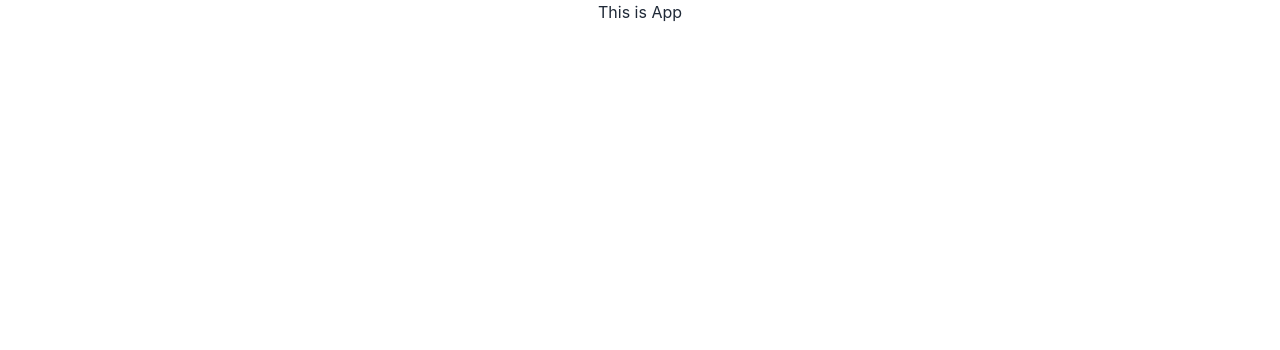
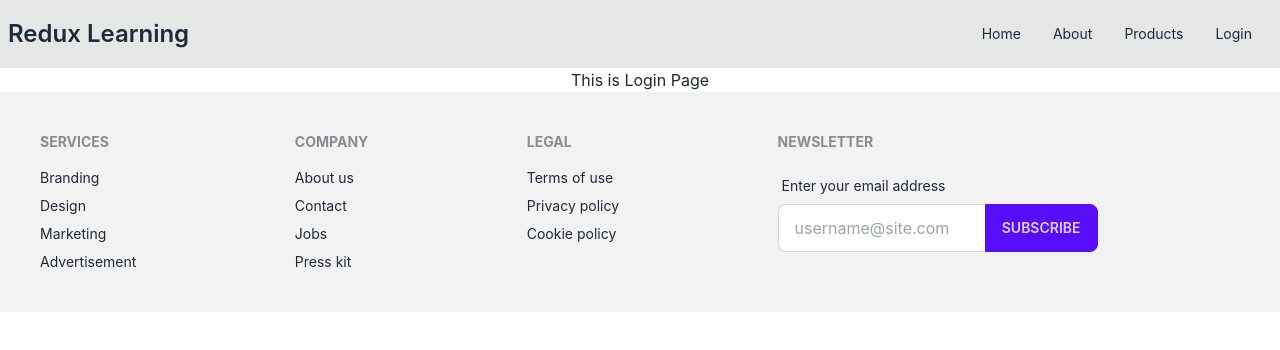
Before and after one commit to Mazharul430106/redux-learning-one, a React (Create React App) app: page /login in a window 1280 px wide. Shown: the top 350 px of the page. Built offline with nearby package versions, Linux system fonts and the light colour scheme.

Commit message:
added simple folder structure

```diff
--- a/src/App.js
+++ b/src/App.js
@@ -1,10 +1,17 @@
-import logo from './logo.svg';
+import { RouterProvider, } from 'react-router-dom';
 import './App.css';
+import AuthProvider from './Context/AuthProvider';
+import Main from './Layout/Main';
+import { routes } from './Routes/Route/Route';
 
 function App() {
   return (
     <div className="App">
-     <h1>This is App </h1>
+      <AuthProvider>
+        <RouterProvider router={routes}>
+          <Main></Main>
+        </RouterProvider>
+      </AuthProvider>
     </div>
   );
 }
--- /dev/null
+++ b/src/Context/AuthProvider.js
@@ -0,0 +1,22 @@
+import React, { createContext } from 'react';
+
+const AuthContext = createContext();
+
+
+
+const AuthProvider = ({children}) => {
+
+    const authInfo = {
+        name: 'Mazharul Islam'
+    }
+
+
+
+    return (
+        <AuthContext.Provider value={authInfo}>
+            {children}
+        </AuthContext.Provider>
+    );
+};
+
+export default AuthProvider;
--- /dev/null
+++ b/src/Layout/Main.js
@@ -0,0 +1,16 @@
+import React from 'react';
+import Navbar from '../Shared/Navbar/Navbar';
+import { Outlet } from 'react-router-dom';
+import Footer from '../Shared/Footer/Footer';
+
+const Main = () => {
+    return (
+        <div>
+            <Navbar></Navbar>
+            <Outlet></Outlet>
+            <Footer></Footer>
+        </div>
+    );
+};
+
+export default Main;
--- /dev/null
+++ b/src/Pages/About/About.js
@@ -0,0 +1,11 @@
+import React from 'react';
+
+const About = () => {
+    return (
+        <div>
+            <h1>This is About Page</h1>
+        </div>
+    );
+};
+
+export default About;
--- /dev/null
+++ b/src/Pages/Home/Home.js
@@ -0,0 +1,11 @@
+import React from 'react';
+
+const Home = () => {
+    return (
+        <div>
+            <h1>This is Home Page</h1>
+        </div>
+    );
+};
+
+export default Home;
--- /dev/null
+++ b/src/Pages/Login/Login.js
@@ -0,0 +1,11 @@
+import React from 'react';
+
+const Login = () => {
+    return (
+        <div>
+            <h1>This is Login Page</h1>
+        </div>
+    );
+};
+
+export default Login;
--- /dev/null
+++ b/src/Pages/Products/Products.js
@@ -0,0 +1,11 @@
+import React from 'react';
+
+const Products = () => {
+    return (
+        <div>
+            <h1>This is Products Page</h1>
+        </div>
+    );
+};
+
+export default Products;
--- /dev/null
+++ b/src/Routes/Route/Route.js
@@ -0,0 +1,35 @@
+import { createBrowserRouter } from "react-router-dom";
+import Main from "../../Layout/Main";
+import Home from "../../Pages/Home/Home";
+import Products from "../../Pages/Products/Products";
+import Login from "../../Pages/Login/Login";
+import About from "../../Pages/About/About";
+
+export const routes = createBrowserRouter([
+    {
+        path: '/',
+        element: <Main></Main>,
+        children: [
+            {
+                path: '/',
+                element: <Home></Home>
+            },
+            {
+                path: '/about',
+                element: <About></About>
+            },
+            {
+                path: '/products',
+                element: <Products></Products>
+            },
+            {
+                path: '/login',
+                element: <Login></Login>
+            },
+            {
+                path: '*',
+                element: <div>Page Not Found</div>
+            }
+        ]
+    }
+])
--- /dev/null
+++ b/src/Shared/Footer/Footer.js
@@ -0,0 +1,42 @@
+import React from 'react';
+
+const Footer = () => {
+    return (
+        <footer className="footer p-10 bg-base-200 text-base-content">
+            <div>
+                <span className="footer-title">Services</span>
+                <a className="link link-hover">Branding</a>
+                <a className="link link-hover">Design</a>
+                <a className="link link-hover">Marketing</a>
+                <a className="link link-hover">Advertisement</a>
+            </div>
+            <div>
+                <span className="footer-title">Company</span>
+                <a className="link link-hover">About us</a>
+                <a className="link link-hover">Contact</a>
+                <a className="link link-hover">Jobs</a>
+                <a className="link link-hover">Press kit</a>
+            </div>
+            <div>
+                <span className="footer-title">Legal</span>
+                <a className="link link-hover">Terms of use</a>
+                <a className="link link-hover">Privacy policy</a>
+                <a className="link link-hover">Cookie policy</a>
+            </div>
+            <div>
+                <span className="footer-title">Newsletter</span>
+                <div className="form-control w-80">
+                    <label className="label">
+                        <span className="label-text">Enter your email address</span>
+                    </label>
+                    <div className="relative">
+                        <input type="text" placeholder="username@site.com" className="input input-bordered w-full pr-16" />
+                        <button className="btn btn-primary absolute top-0 right-0 rounded-l-none">Subscribe</button>
+                    </div>
+                </div>
+            </div>
+        </footer>
+    );
+};
+
+export default Footer;
--- /dev/null
+++ b/src/Shared/Navbar/Navbar.js
@@ -0,0 +1,37 @@
+import React from 'react';
+import { Link } from 'react-router-dom';
+
+const Navbar = () => {
+
+
+    const menuItems = <React.Fragment>
+        <li><Link to='/'>Home</Link></li>
+        <li><Link to='/about'>About</Link></li>
+        <li><Link to='/products'>Products</Link></li>
+        <li><Link to='/login'>Login</Link></li>
+
+    </React.Fragment>
+
+    return (
+        <div className="navbar bg-base-300">
+            <div className="navbar-start">
+                <div className="dropdown">
+                    <label tabIndex={0} className="btn btn-ghost lg:hidden">
+                        <svg xmlns="http://www.w3.org/2000/svg" className="h-5 w-5" fill="none" viewBox="0 0 24 24" stroke="currentColor"><path strokeLinecap="round" strokeLinejoin="round" strokeWidth="2" d="M4 6h16M4 12h8m-8 6h16" /></svg>
+                    </label>
+                    <ul tabIndex={0} className="menu menu-sm dropdown-content mt-3 p-2 shadow bg-base-100 rounded-box w-52">
+                        {menuItems}
+                    </ul>
+                </div>
+                <Link to='/' className="text-2xl font-semibold normal-case cursor-pointer">Redux Learning</Link>
+            </div>
+            <div className="navbar-end hidden lg:flex">
+                <ul className="menu menu-horizontal px-1">
+                    {menuItems}
+                </ul>
+            </div>
+        </div>
+    );
+};
+
+export default Navbar;
```
